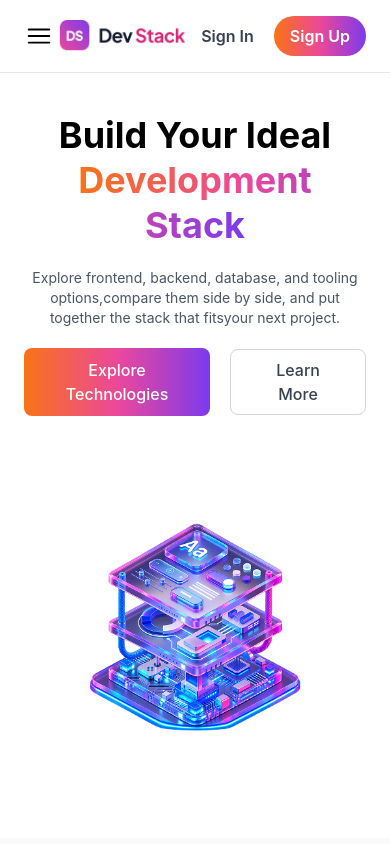
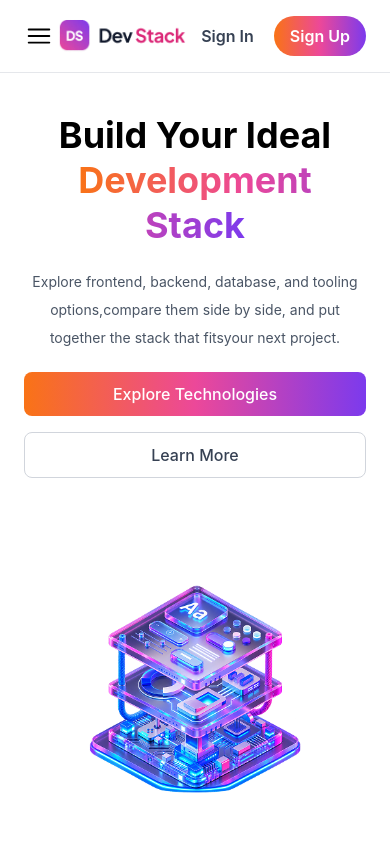
Before and after one commit to Ara-Fat-Islam/Assignment-5, a React (Vite) app: page / in a window 390 px wide. Shown: the top 844 px of the page. Built offline with nearby package versions, Linux system fonts and the light colour scheme.

Commit message:
polish responsive hero section

```diff
--- a/src/Components/HeroSection.tsx
+++ b/src/Components/HeroSection.tsx
@@ -3,20 +3,16 @@ import HeroLogo from "../assets/banner-stack.png";
 const HeroSection = () => {
   return (
     <section className="py-10 md:py-16">
-      <div className="grid grid-cols-1 md:grid-cols-2 container mx-auto px-6 items-center gap-10">
-
-        {/* Hero Content */}
-        <div className="text-center md:text-left flex flex-col space-y-5">
-
+      <div className="container mx-auto px-6 grid grid-cols-1 md:grid-cols-2 items-center gap-10">
+        <div className="text-center md:text-left space-y-5">
           <h1 className="text-4xl md:text-6xl font-bold leading-tight">
             Build Your Ideal <br />
-
             <span className="brand-text-gradient">
               Development Stack
             </span>
           </h1>
 
-          <p className="text-sm md:text-lg text-gray-600">
+          <p className="text-sm md:text-lg text-gray-600 leading-7">
             Explore frontend, backend, database, and tooling options,
             <br className="hidden md:block" />
             compare them side by side, and put together the stack that fits
@@ -24,32 +20,30 @@ const HeroSection = () => {
             your next project.
           </p>
 
-          {/* Buttons */}
-          <div className="flex justify-center md:justify-start items-center gap-5">
-
-            <button className="brand-gradient px-5 py-2.5 rounded-lg text-white font-medium hover:opacity-90 transition">
+          <div className="flex flex-col sm:flex-row justify-center md:justify-start gap-4">
+            <a
+              href="#technologies"
+              className="brand-gradient px-5 py-2.5 rounded-lg text-white font-medium text-center"
+            >
               Explore Technologies
-            </button>
+            </a>
 
             <a
               href="#technologies"
-              className="border border-gray-300 py-2 px-7 rounded-lg text-gray-700 font-medium hover:border-pink-500 hover:text-pink-600 transition"
+              className="border border-gray-300 px-7 py-2.5 rounded-lg text-gray-700 font-medium text-center hover:border-pink-500 hover:text-pink-600 transition"
             >
               Learn More
             </a>
-
           </div>
         </div>
 
-        {/* Hero Image */}
-        <div className="flex justify-center items-center">
+        <div className="flex justify-center">
           <img
-            className="w-[450px] max-w-full"
             src={HeroLogo}
             alt="Dev Stack illustration"
+            className="w-[350px] md:w-[450px] max-w-full"
           />
         </div>
-
       </div>
     </section>
   );
```
